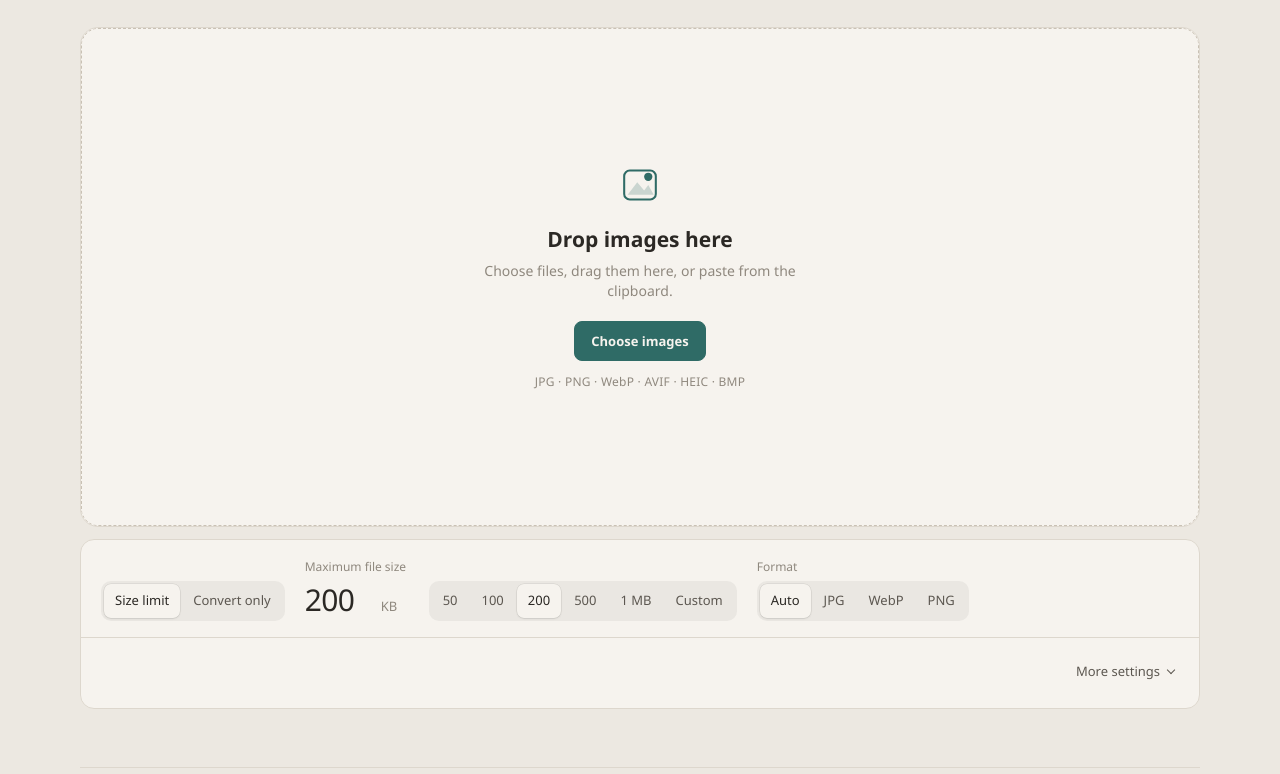
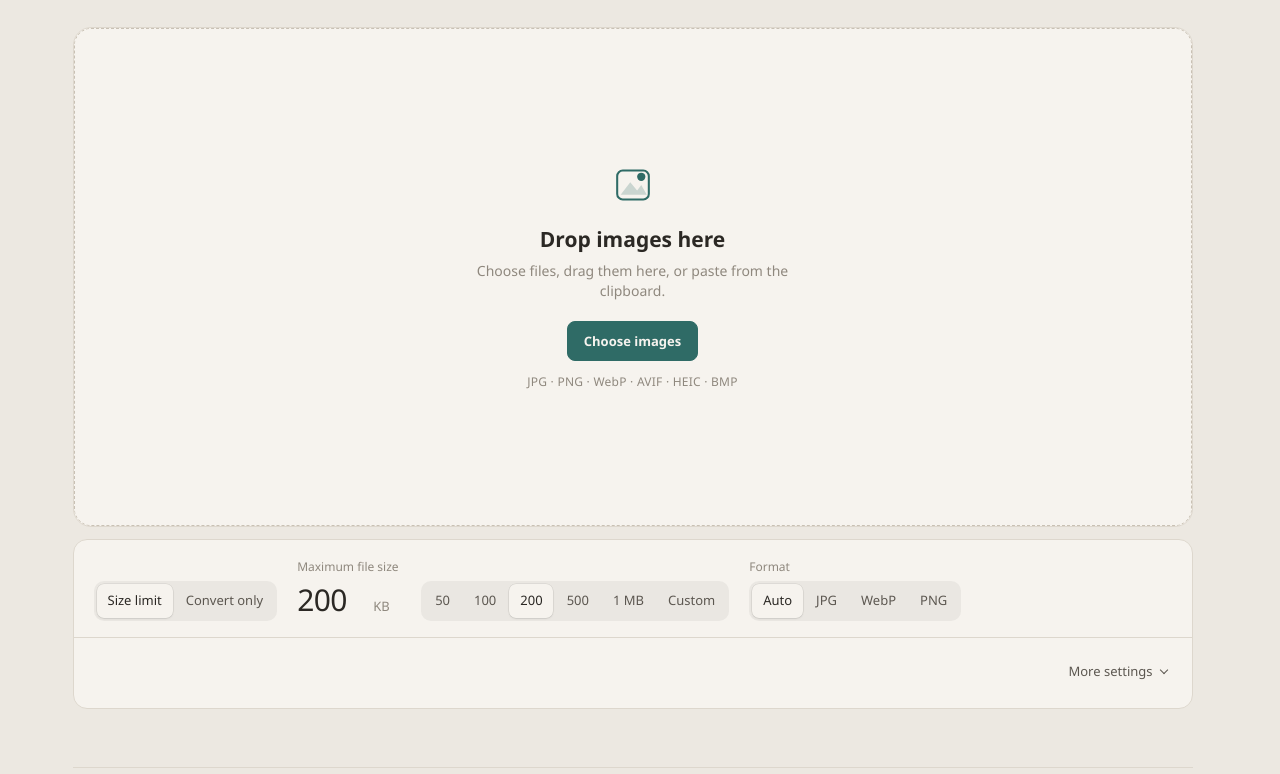
Before and after one commit to kane1a/PixelQuota, a website built with Vite: page index.html in a window 1280 px wide. Shown: the part 236-1010 px from the top of the page. Built offline with nearby package versions, Linux system fonts and the light colour scheme.

Commit message:
Reserve scrollbar gutter so layout width never jumps between tools/platforms

```diff
--- a/src/app.css
+++ b/src/app.css
@@ -1,4 +1,5 @@
 :root{color-scheme:light}
+html{overflow-y:scroll;scrollbar-gutter:stable}
 :root{
   --bg:#ece8e1;--sheet:#f6f3ee;--line:#ddd7cd;--line-2:#c9c1b4;
   --ink:#2b2824;--ink-2:#5c5750;--ink-3:#8f887e;--accent:#2f6b66;--accent-ink:#f6f3ee;
```
